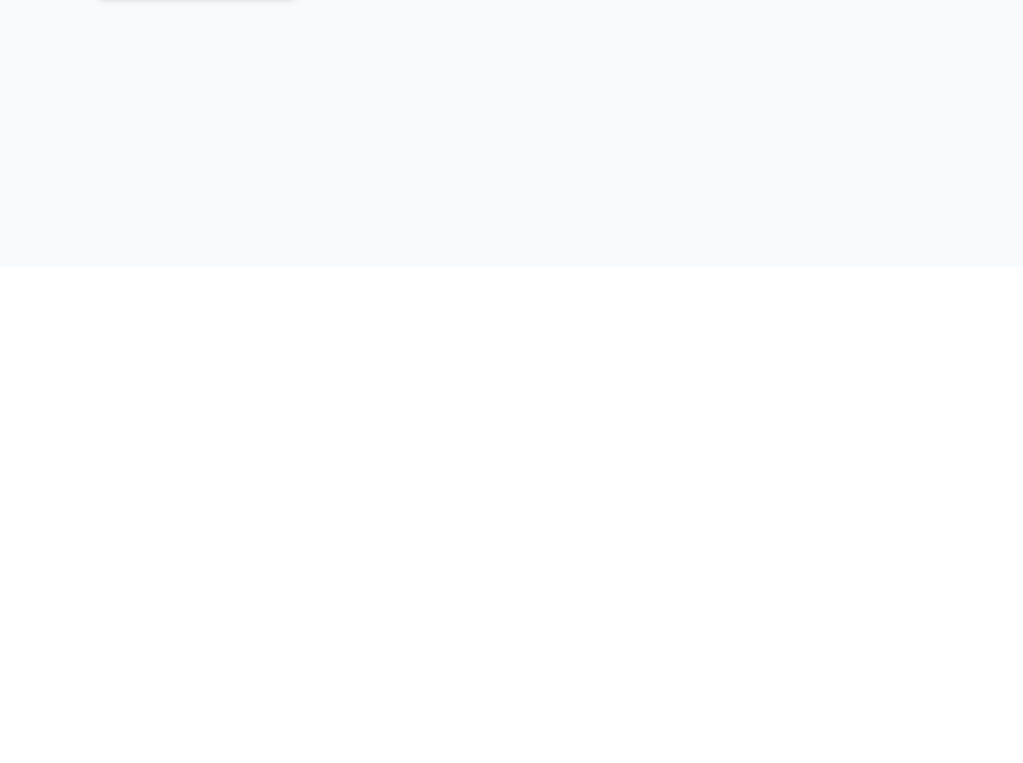
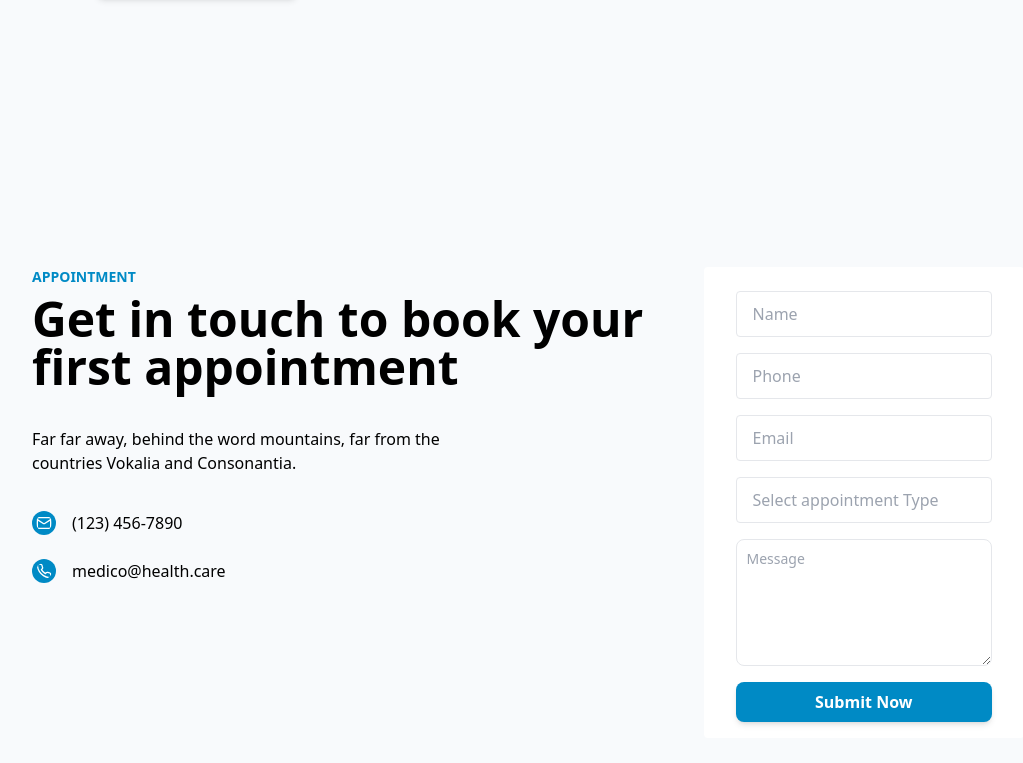
Before and after one commit to johnabhishektg/medico, a React (Vite) app: page / in a window 1280 px wide. Shown: the part 3823-4586 px from the top of the page, without its empty margins (112-1135 px from the left). Before the commit the page ends 4090 px from the top, so only its background shows below. Built offline with nearby package versions, Linux system fonts and the light colour scheme.

Commit message:
appointment section

```diff
--- a/src/App.tsx
+++ b/src/App.tsx
@@ -284,6 +284,126 @@ function App() {
           </div>
         </div>
       </section>
+
+      {/* form section */}
+      <section className="px-36 md:h-[677px]">
+        <div className="md:flex gap-4 text-center md:text-left">
+          <div className=" h-24">
+            <p className="uppercase font-bold text-sm text-primary">
+              appointment
+            </p>
+            <h1 className="mt-2 font-semibold text-5xl">
+              Get in touch to book your first appointment
+            </h1>
+            <p className="my-9 leading-6 md:w-[414px]">
+              Far far away, behind the word mountains, far from the countries
+              Vokalia and Consonantia.
+            </p>
+            <ul className="mt-4">
+              <li className="flex gap-4 font-medium text-base mt-2">
+                <Mail className="bg-primary text-white p-1 rounded-full" />
+                <div>(123) 456-7890</div>
+              </li>
+              <li className="flex gap-4 font-medium text-base mt-6">
+                <Phone className="bg-primary text-white p-1 rounded-full" />
+                <div>medico@health.care</div>
+              </li>
+            </ul>
+          </div>
+
+          <form className="bg-white rounded px-8 pt-6 w-[475px]">
+            <div className="mb-4">
+              <input
+                className="appearance-none border rounded w-full py-3 px-4 text-gray-700 leading-tight focus:outline-none focus:shadow-outline"
+                id="name"
+                type="text"
+                placeholder="Name"
+              />
+            </div>
+            <div className="mb-4">
+              <input
+                className="appearance-none border rounded w-full py-3 px-4 text-gray-700 leading-tight focus:outline-none focus:shadow-outline"
+                id="phone"
+                type="number"
+                placeholder="Phone"
+              />
+            </div>
+            <div className="mb-4">
+              <input
+                className=" appearance-none border rounded w-full py-3 px-4 text-gray-700 leading-tight focus:outline-none focus:shadow-outline"
+                id="email"
+                type="email"
+                placeholder="Email"
+              />
+            </div>
+            <div className="mb-4">
+              <input
+                className=" appearance-none border rounded w-full py-3 px-4 text-gray-700 leading-tight focus:outline-none focus:shadow-outline"
+                placeholder="Select appointment Type"
+              />
+            </div>
+            <div className="mb-4">
+              <textarea
+                id="message"
+                rows={6}
+                className="block p-2.5 w-full text-sm text-gray-700 border rounded-lg leading-tight focus:outline-none focus:shadow-outline placeholder:text-md"
+                placeholder="Message"
+              ></textarea>
+            </div>
+            <div className="mb-4">
+              <button className="btn-primary w-full">Submit Now</button>
+            </div>
+          </form>
+
+          {/* <form className="bg-white rounded px-8 pt-6 pb-8 mb-4">
+            <div className="mb-4">
+              <label
+                className="block text-gray-700 text-sm font-bold mb-2"
+                htmlFor="username"
+              >
+                Username
+              </label>
+              <input
+                className="shadow appearance-none border rounded w-full py-3 px-4 text-gray-700 leading-tight focus:outline-none focus:shadow-outline"
+                id="username"
+                type="text"
+                placeholder="Username"
+              />
+            </div>
+            <div className="mb-6">
+              <label
+                className="block text-gray-700 text-sm font-bold mb-2"
+                htmlFor="password"
+              >
+                Password
+              </label>
+              <input
+                className="shadow appearance-none border border-red-500 rounded w-full py-2 px-3 text-gray-700 mb-3 leading-tight focus:outline-none focus:shadow-outline"
+                id="password"
+                type="password"
+                placeholder="******************"
+              />
+              <p className="text-red-500 text-xs italic">
+                Please choose a password.
+              </p>
+            </div>
+            <div className="flex items-center justify-between">
+              <button
+                className="bg-blue-500 hover:bg-blue-700 text-white font-bold py-2 px-4 rounded focus:outline-none focus:shadow-outline"
+                type="button"
+              >
+                Sign In
+              </button>
+              <a
+                className="inline-block align-baseline font-bold text-sm text-blue-500 hover:text-blue-800"
+                href="#"
+              >
+                Forgot Password?
+              </a>
+            </div>
+          </form> */}
+        </div>
+      </section>
     </div>
   );
 }
```
